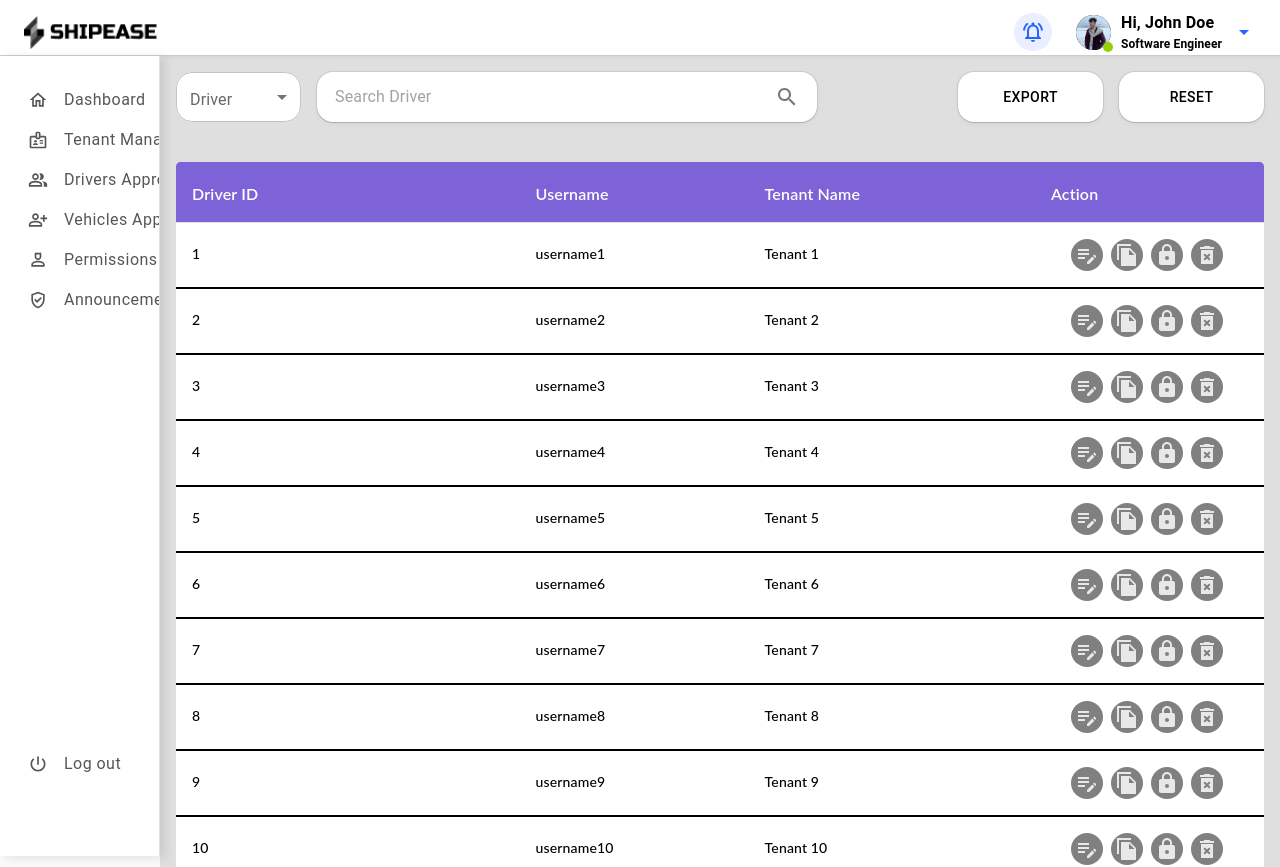
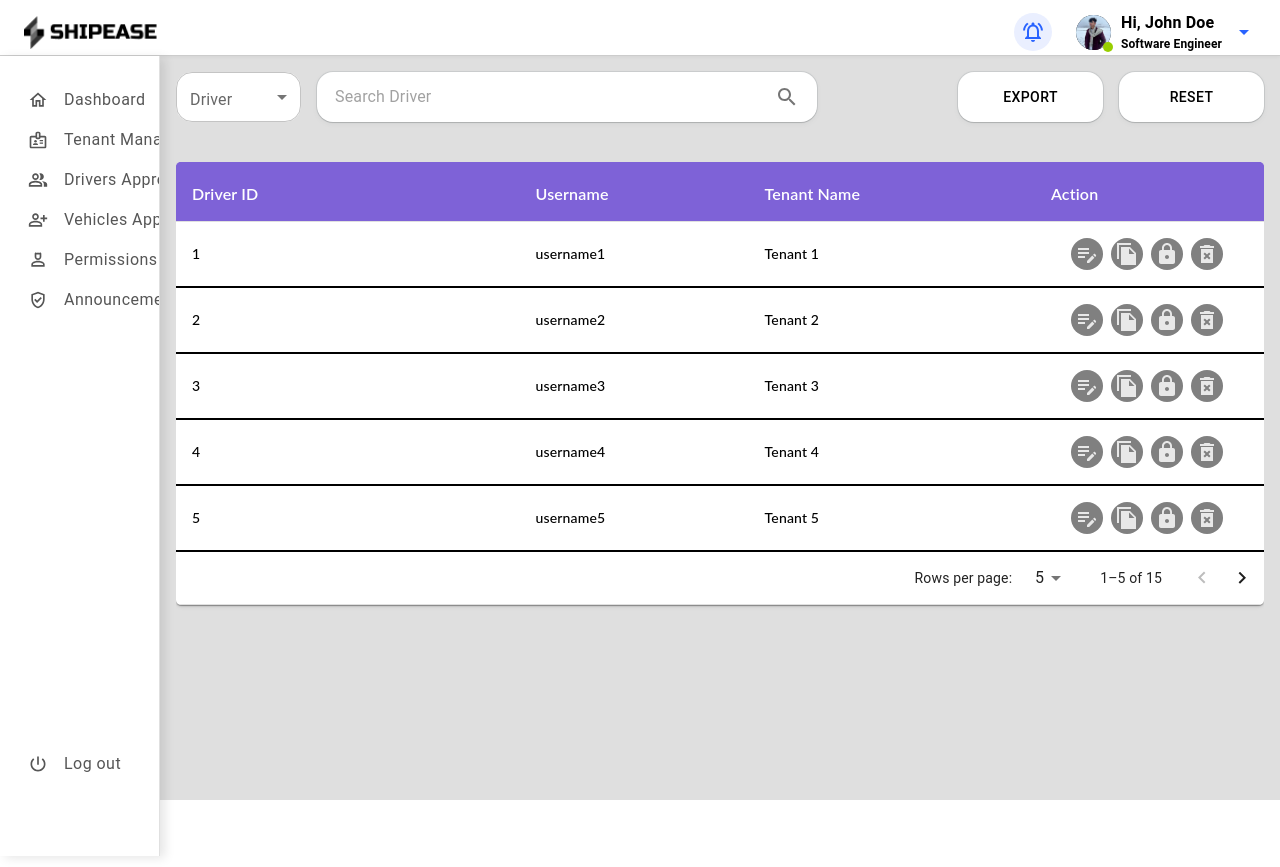
Before and after one commit to Final-Year-Project-ShipEase/shipease-frontend, a React (Create React App) app: page /approval/drivers in a window 1280 px wide. Shown: the top 867 px of the page. After the commit the page ends 800 px from the top, so only its background shows below. Built offline with nearby package versions, Linux system fonts and the light colour scheme.

Commit message:
FYP-21 Table Pagination Corrected

```diff
--- a/src/admin/pages/driversApproval/components/table/table.jsx
+++ b/src/admin/pages/driversApproval/components/table/table.jsx
@@ -124,9 +124,9 @@ export default function TableData({ columns, rows }) {
   const [order, setOrder] = useState('asc');
   const [orderBy, setOrderBy] = useState('');
   const [page, setPage] = useState(0);
-  const rowsPerPage = 10;
   const [visibleRows, setVisibleRows] = useState([]);
   const theme = useTheme();
+  const [rowsPerPage, setRowsPerPage] = useState(5);
 
   const handleRequestSort = (property) => {
     const isAsc = orderBy === property && order === 'asc';
@@ -138,6 +138,7 @@ export default function TableData({ columns, rows }) {
     setPage(newPage);
   };
   const handleChangeRowsPerPage = (event) => {
+    setRowsPerPage(+event.target.value);
     setPage(0);
   };
 
@@ -148,7 +149,7 @@ export default function TableData({ columns, rows }) {
         page * rowsPerPage + rowsPerPage
       )
     );
-  }, [order, orderBy, rows]);
+  }, [order, orderBy, rows, rowsPerPage, page]);
 
   return (
     <Box sx={{ marginTop: '24px', overflowY: 'auto' }}>
@@ -192,7 +193,10 @@ export default function TableData({ columns, rows }) {
                           sx={{
                             cursor: 'default',
                             borderBottom: '2px solid rgba(0, 0, 0, 1)',
-                            hover: {
+                            '&:last-child td, &:last-child th': {
+                              border: 0,
+                            },
+                            '&:hover': {
                               backgroundColor: theme.palette.table.hover,
                             },
                           }}
@@ -241,7 +245,7 @@ export default function TableData({ columns, rows }) {
                   <TablePagination
                     rowsPerPageOptions={[5, 10, 25]}
                     count={rows.length}
-                    rowsPerPage={10}
+                    rowsPerPage={rowsPerPage}
                     page={page}
                     onPageChange={handleChangePage}
                     onRowsPerPageChange={handleChangeRowsPerPage}
```
